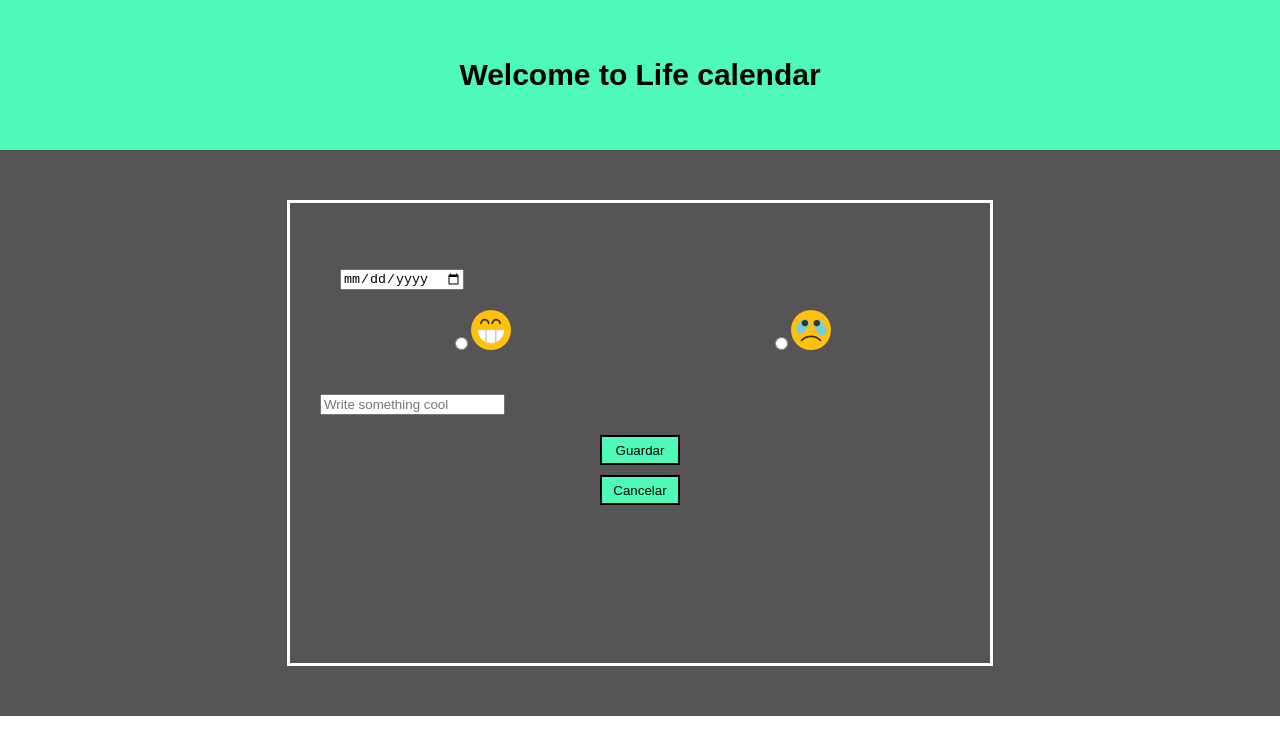
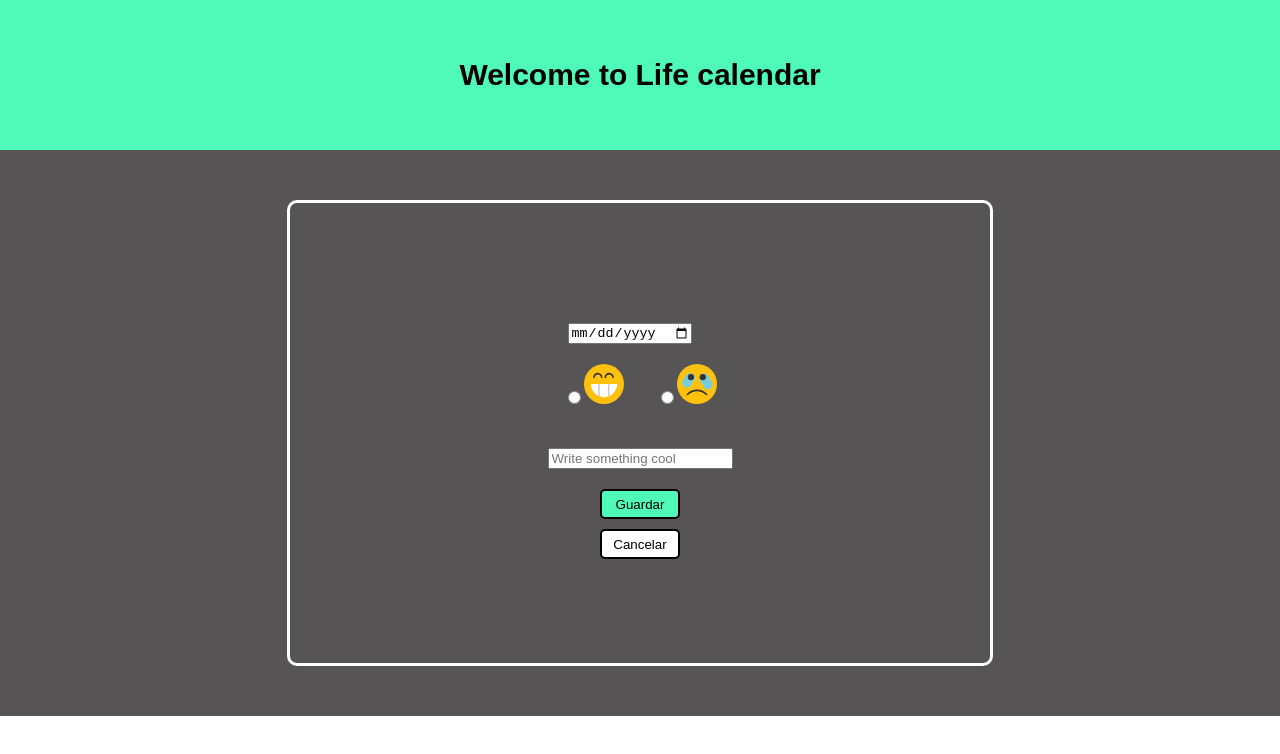
Before and after one commit to Adalab/clarke-fc-life-calendar-MoniAguado, a React (Create React App) app: page / in a window 1280 px wide. Shown: the top 754 px of the page. Built offline with nearby package versions, Linux system fonts and the light colour scheme.

Commit message:
router done

```diff
--- a/package.json
+++ b/package.json
@@ -7,6 +7,7 @@
     "npm-run-all": "^4.1.2",
     "react": "^16.2.0",
     "react-dom": "^16.2.0",
+    "react-router-dom": "^4.2.2",
     "react-scripts": "1.1.1"
   },
   "scripts": {
--- a/src/App.js
+++ b/src/App.js
@@ -1,5 +1,7 @@
 import React, { Component } from 'react';
 import Editor from './components/Editor';
+import Calendar from './components/Calendar';
+import { Link, Route, Switch } from 'react-router-dom';
 
 import '././scss/main.css';
 
@@ -61,24 +63,24 @@ class App extends Component {
         </header>
         <main className="main">
           <div className="main__box">
-            <Editor calendar={this.handleDate}
-              happy={this.handleHappy}
-              sad={this.handleSad}
-              message={this.handleText}
-              onSubmit={this.handleSubmit}/>
+            <Switch>
+              <Route exact path='/' render={() =>
+                <Editor calendar={this.handleDate}
+                  happy={this.handleHappy}
+                  sad={this.handleSad}
+                  message={this.handleText}
+                  onSubmit={this.handleSubmit}/>}
+              />
+              <Route path='/calendar' render={() =>
+                <Calendar />}
+              />
+            </Switch>
           </div>
-          {/* <Switch>
-						<Route exact path='/' render={() =>
-              <Editor
-
-              /> }
-            />
 
 
-            <Route exact path='/' component={ App } />
 
-            />
-          </Switch> */}
+
+
         </main>
       </div>
     )
--- /dev/null
+++ b/src/components/Calendar.js
@@ -0,0 +1,21 @@
+import React, { Component } from 'react';
+import { Link, Route, Switch } from 'react-router-dom';
+
+class Calendar extends Component {
+  render() {
+    return(
+      <div className="calendar">
+        <Link to='/'>
+          <div className="calendar__clic">
+            <button className="button-plus">+</button>
+          </div>
+        </Link>
+        <div className="calendar__faces">
+          <div className="faces"></div>
+        </div>
+      </div>
+    )
+  }
+}
+
+export default Calendar;
--- a/src/components/Editor.js
+++ b/src/components/Editor.js
@@ -1,4 +1,5 @@
 import React, { Component } from 'react';
+import { Link, Route, Switch } from 'react-router-dom';
 
 import sad from './../images/crying.svg';
 import happy from './../images/happy.svg';
@@ -28,8 +29,12 @@ class Form extends Component {
             <input onChange={this.props.message} type="text" className="form__textarea" cols="100" rows="200" placeholder="Write something cool"></input>
           </div>
           <div className="form__buttons">
-            <button className="button button__save" onSubmit={this.props.handleSubmit}>Guardar</button>
-            <button className="button button__cancel">Cancelar</button>
+            <Link to='/calendar'>
+              <button className="button button__save" onSubmit={this.props.handleSubmit}>Guardar</button>
+            </Link>
+            <Link to='/calendar'>
+              <button className="button button__cancel" onSubmit={this.props.handleSubmit}>Cancelar</button>
+            </Link>
           </div>
         </form>
       </div>
--- a/src/index.js
+++ b/src/index.js
@@ -2,6 +2,11 @@ import React from 'react';
 import ReactDOM from 'react-dom';
 import './index.css';
 import App from './App';
+import { HashRouter } from 'react-router-dom';
 
 
-ReactDOM.render(<App />, document.getElementById('root'));
+ReactDOM.render
+(<HashRouter>
+  <App />
+</HashRouter>,
+document.getElementById('root'));
--- a/src/scss/components/_buttons.scss
+++ b/src/scss/components/_buttons.scss
@@ -10,12 +10,17 @@
 
 .button__save{
   margin-bottom: 10px;
+  background-color: $colorHeader;
+}
+
+.button__cancel {
+    background-color: white;
 }
 
 .button {
   width: 80px;
   height: 30px;
-  background-color: $colorHeader;
   color: black;
   border: black solid 2px;
+  border-radius: 5px;
 }
--- a/src/scss/components/_form.scss
+++ b/src/scss/components/_editor.scss
@@ -9,16 +9,21 @@
   align-items: center;
 }
 
-.main__box{
+.main__box {
   width: 50%;
   height: 50vh;
   border: white solid 3px;
+  border-radius: 10px;
   padding: 30px;
   margin: 50px;
+  display: flex;
+  justify-content: center;
+  align-items: center;
 }
 
 .form__date {
   margin: 20px;
+
 }
 
 .icons__box {
--- a/src/scss/main.css
+++ b/src/scss/main.css
@@ -11,8 +11,12 @@
   width: 50%;
   height: 50vh;
   border: white solid 3px;
+  border-radius: 10px;
   padding: 30px;
-  margin: 50px; }
+  margin: 50px;
+  display: flex;
+  justify-content: center;
+  align-items: center; }
 
 .form__date {
   margin: 20px; }
@@ -26,6 +30,29 @@
 .form__textarea {
   margin-top: 20px; }
 
+.calendar {
+  display: flex;
+  justify-content: center;
+  align-items: center; }
+
+.calendar__clic {
+  width: 180px;
+  height: 40px;
+  background-color: #4ff9b8;
+  display: flex;
+  justify-content: center;
+  text-decoration: none; }
+
+.button-plus {
+  color: black;
+  font-size: 30px;
+  font-weight: bold; }
+
+.calendar__faces {
+  height: 80%;
+  width: 100%;
+  border: white solid 1px; }
+
 .form__buttons {
   display: flex;
   flex-direction: column;
@@ -35,14 +62,18 @@
   margin: 20px; }
 
 .button__save {
-  margin-bottom: 10px; }
+  margin-bottom: 10px;
+  background-color: #4ff9b8; }
+
+.button__cancel {
+  background-color: white; }
 
 .button {
   width: 80px;
   height: 30px;
-  background-color: #4ff9b8;
   color: black;
-  border: black solid 2px; }
+  border: black solid 2px;
+  border-radius: 5px; }
 
 .header {
   width: 100%;
--- a/src/scss/main.scss
+++ b/src/scss/main.scss
@@ -1,7 +1,7 @@
 @import 'core/variables';
 
-@import 'components/form';
-@import 'components/smiley';
+@import 'components/editor';
+@import 'components/calendar';
 @import 'components/buttons';
 
 @import 'layout/header';
```
Also changed, not shown: src/scss/components/_calendar.scss (added, +27 -0 lines), src/scss/components/_smiley.scss (deleted), 1 other file (tests, documents, lock files or other folders).
